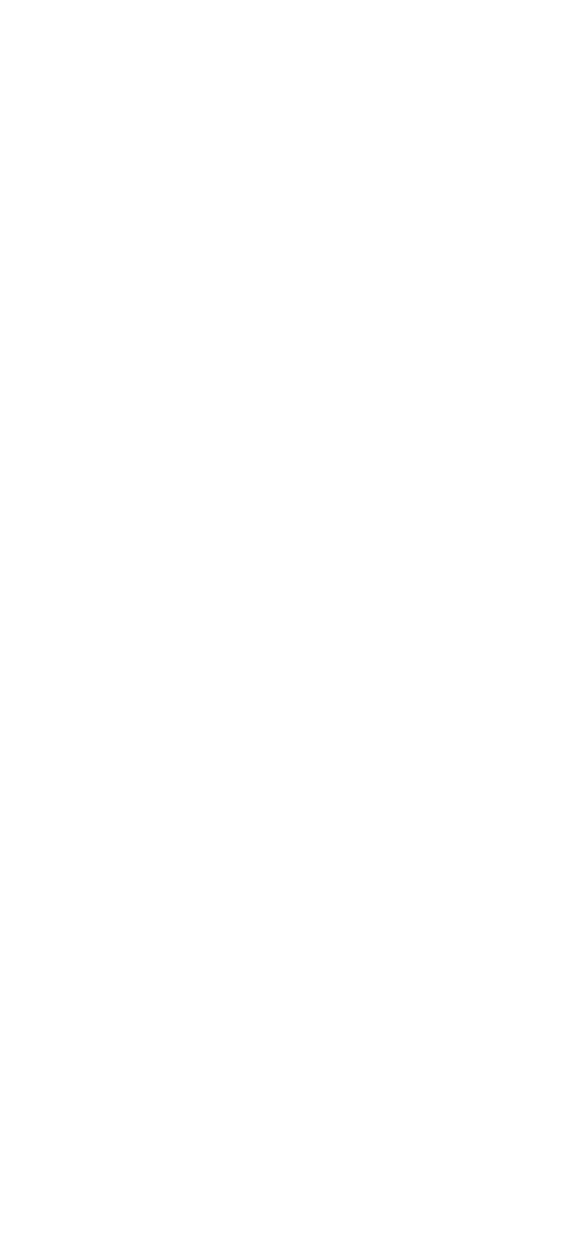
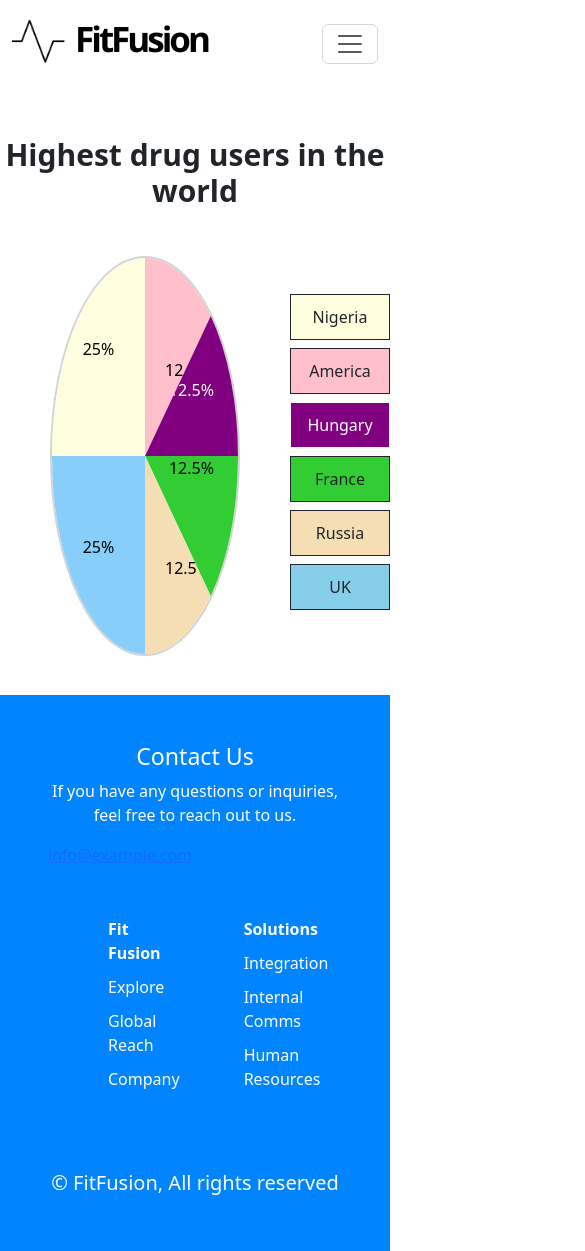
Before and after one commit to IAdejokun/FitFusion, a plain HTML site: page globalReach.html in a window 390 px wide. Shown: the top 1251 px of the page, 585 px wide, since content can reach past the window. Before the commit the page ends 844 px from the top, so only its background shows below. Drawn offline with nearby package versions, Linux system fonts and the light colour scheme.

Commit message:
updated nav on all paged, global reach updated, style.css upbated

```diff
--- a/globalReach.html
+++ b/globalReach.html
@@ -0,0 +1,207 @@
+<!DOCTYPE html>
+<html lang="en">
+<head>
+    <meta charset="UTF-8">
+    <meta http-equiv="X-UA-Compatible" content="IE=edge">
+    <meta name="viewport" content="width=device-width, initial-scale=1.0">
+    <title>Fit Fusion</title>
+    <link rel="stylesheet" href="style.css">
+    <link href="https://cdn.jsdelivr.net/npm/bootstrap@5.3.1/dist/css/bootstrap.min.css" rel="stylesheet" integrity="sha384-4bw+/aepP/YC94hEpVNVgiZdgIC5+VKNBQNGCHeKRQN+PtmoHDEXuppvnDJzQIu9" crossorigin="anonymous">
+    <link href="https://unpkg.com/aos@2.3.1/dist/aos.css" rel="stylesheet">
+    <link rel="stylesheet" href="https://cdnjs.cloudflare.com/ajax/libs/font-awesome/6.4.2/css/all.min.css" integrity="sha512-z3gLpd7yknf1YoNbCzqRKc4qyor8gaKU1qmn+CShxbuBusANI9QpRohGBreCFkKxLhei6S9CQXFEbbKuqLg0DA==" crossorigin="anonymous" referrerpolicy="no-referrer" />
+
+</head>
+<body>
+    <header>
+
+            <nav class="navbar container ">
+                <div class="container-fluid">
+                  <a class="navbar-brand" href="#"><img src="./assets/logo.png" class="logoImg" alt="fitfusionImg"><span class="logo">FitFusion</span></a>
+
+                  <ul class="d-lg-flex d-none">
+                    <li class="p-3"><a href="#" class="hover-underline-animation" title="Products & Services">Explore</a></li>
+                    <li class="p-3"><a href="globalReach.html" class="hover-underline-animation" title="Export Countries">Global Reach</a></li>
+                    <li class="p-3"><a href="#" class="hover-underline-animation" title="Organization Chart">Company</a></li>
+                    <li class="p-3"><a href="connect.html" class="hover-underline-animation" title="Feedback Form">Connect</a></li>
+                    <li class="p-3"><a href="#" class="hover-underline-animation" title="Marketing Video">Media</a></li>
+                    <li class="p-3"><a href="social.html" class="hover-underline-animation" title="Social Media Functions">Social</a></li>
+                  </ul>
+
+                  <button class="navbar-toggler d-lg-none" type="button" data-bs-toggle="offcanvas" data-bs-target="#offcanvasNavbar" aria-controls="offcanvasNavbar" aria-label="Toggle navigation">
+                    <span class="navbar-toggler-icon"></span>
+                  </button>
+                  <div class="offcanvas offcanvas-end" tabindex="-1" id="offcanvasNavbar" aria-labelledby="offcanvasNavbarLabel">
+                    <div class="offcanvas-header">
+                      <h5 class="offcanvas-title" id="offcanvasNavbarLabel"><img src="./assets/logo.png" class="logoImg" alt="fitfusionImg"><span class="logo">FitFusion</span></h5>
+                      <button type="button" class="btn-close" data-bs-dismiss="offcanvas" aria-label="Close"></button>
+                    </div>
+                    <div class="offcanvas-body">
+                      <ul class="navbar-nav justify-content-end flex-grow-1 pe-3">
+                        <li class="nav-item">
+                          <a class="nav-link active" aria-current="page" href="#">Explore</a>
+                        </li>
+                        <li class="nav-item">
+                            <a class="nav-link active" aria-current="page" href="#">Global Reach</a>
+                          </li>
+                          <li class="nav-item">
+                            <a class="nav-link active" aria-current="page" href="#">Company</a>
+                          </li>
+                          <li class="nav-item">
+                            <a class="nav-link active" aria-current="page" href="#">Connect</a>
+                          </li>
+                          <li class="nav-item">
+                            <a class="nav-link active" aria-current="page" href="#">Media</a>
+                          </li>
+                          <li class="nav-item">
+                            <a class="nav-link active" aria-current="page" href="#">Social</a>
+                          </li>
+                          </ul>
+                        </li>
+                      </ul>
+                      <form class="d-flex mt-3" role="search">
+                        <input class="form-control me-2" type="search" placeholder="Search" aria-label="Search">
+                        <button class="btn btn-outline-success" type="submit">Search</button>
+                      </form>
+                    </div>
+                  </div>
+                </div>
+              </nav>
+        </header>
+
+        <main>
+            <h1 class="heading">Highest drug users in the world</h1>
+            <div class="wrapper">
+
+                <div class="pie-wrap">
+
+
+                        <div class="light-yellow entry">
+                            <p>25%</p>
+                            <p class="entry-value">Nigeria</p>
+                        </div>
+
+                        <div class="sky-blue entry">
+                            <p>25%</p>
+                            <p class="entry-value">America</p>
+                        </div>
+
+                        <div class="pink entry">
+                            <p>12.5%</p>
+                            <p class="entry-value">Hungary </p>
+                        </div>
+
+                        <div class="purple entry">
+                            <p> 12.5%</p>
+                            <p class="entry-value">France</p>
+                        </div>
+
+                        <div class="green entry">
+                            <p> 12.5%</p>
+                            <p class="entry-value">Russia</p>
+                        </div>
+
+                        <div class="wheat entry">
+                            <p> 12.5%</p>
+                            <p class="entry-value">UK</p>
+                        </div>
+
+
+                </div>
+
+                <div class="key-wrap">
+                    <input type="radio" id="rice" name="values" class="rice-key"/>
+                    <label for="rice" class="rice-label">Nigeria</label>
+
+                    <input type="radio" name="values" id="beans" class="beans-key"/>
+                    <label for="beans" class="beans-label"> America</label>
+
+                    <input type="radio" name="values" id="plantain" class="plantain-key"/>
+                    <label for="plantain" class="plantain-label"> Hungary</label>
+
+                    <input type="radio" name="values" id="potato" class="potato-key"/>
+                    <label for="potato" class="potato-label"> France</label>
+
+                    <input type="radio" name="values" id="yam" class="yam-key"/>
+                    <label for="yam" class="yam-label"> Russia</label>
+
+                    <input type="radio" name="values" id="pasta" class="pasta-key"/>
+                    <label for="pasta" class="pasta-label">UK</label>
+
+                    <p class="rice-text text">Nigeria uses up 25%</p>
+                    <p class="beans-text text">America uses up 12.5% </p>
+                    <p class="plantain-text text"> Hungary uses up 12.5% </p>
+                    <p class="potato-text text"> France uses up 12.5% </p>
+                    <p class="yam-text text"> Russia uses up 12.5% </p>
+                    <p class="pasta-text text"> UK uses up 25% </p>
+                </div>
+
+
+
+            </div>
+
+
+        </main>
+
+        <footer class="p-5">
+            <h3 class="text-center">Contact Us</h3>
+            <p class="text-center">If you have any questions or inquiries, feel free to reach out to us.</p>
+            <a href="mailto:info@example.com">info@example.com</a>
+          <div class="container d-flex mt-4 mb-4 justify-content-between">
+            <div class="p-3">
+            <ul>
+                <li class="fw-bold">Fit Fusion</li>
+                <li><a href="#">Explore</a></li>
+                <li><a href="#">Global Reach</a></li>
+                <li><a href="#">Company</a></li>
+            </ul>
+           </div>
+
+           <div class="p-3">
+            <ul>
+                <li class="fw-bold">Solutions</li>
+                <li><a href="#">Integration</a></li>
+                <li><a href="#">Internal Comms</a></li>
+                <li><a href="#">Human Resources</a></li>
+            </ul>
+           </div>
+
+           <div class="p-3">
+            <ul>
+                <li class="fw-bold">Legal</li>
+                <li><a href="#">Help</a></li>
+                <li><a href="#">Privacy Policy</a></li>
+                <li><a href="#">Terms of Use</a></li>
+            </ul>
+           </div>
+
+           <div class="p-3">
+            <ul>
+                <li class="fw-bold">Follow Us</li>
+                <li><a href="#">Instagram</a></li>
+                <li><a href="#">X (F.K.A Twitter)</a></li>
+                <li><a href="#">Facebook</a></li>
+            </ul>
+           </div>
+
+           <div class="p-3">
+            <ul>
+                <li class="fw-bold">Contact Us</li>
+                <li><a href="#">+234123456789</a></li>
+                <li><a href="#">123, Lagos Street, Ikeja, Lagos, Nigeria. </a></li>
+            </ul>
+           </div>
+        </div>
+           <h5 class="d-block text-center mt-5 fw-light">&copy; FitFusion, All rights reserved</h5>
+        </footer>
+
+
+
+
+
+
+        <script src="https://cdn.jsdelivr.net/npm/bootstrap@5.3.1/dist/js/bootstrap.bundle.min.js" integrity="sha384-HwwvtgBNo3bZJJLYd8oVXjrBZt8cqVSpeBNS5n7C8IVInixGAoxmnlMuBnhbgrkm" crossorigin="anonymous"></script>
+        <script src="https://cdn.jsdelivr.net/npm/bootstrap@5.3.1/dist/js/bootstrap.bundle.min.js" integrity="sha384-HwwvtgBNo3bZJJLYd8oVXjrBZt8cqVSpeBNS5n7C8IVInixGAoxmnlMuBnhbgrkm" crossorigin="anonymous"></script>
+        <script src="https://unpkg.com/aos@2.3.1/dist/aos.js"></script>
+    </body>
+</body>
+</html>
--- a/style.css
+++ b/style.css
@@ -242,8 +242,8 @@ footer ul li a{
   z-index: 1;
   position: absolute;
   top: 200px;
-  left:40%;
-  font-size: clamp(30px, 10vh, 70px);
+  text-align: center;
+  font-size: clamp(30px, 7vh, 70px);
   color: #fff;
 }
 
@@ -258,9 +258,6 @@ footer ul li a{
 
 }
 
-.social-2 .social-icon:hover {
-  scale: 1.2;
-}
 
 .social-2 .social-icon i {
   text-align: center;
@@ -331,3 +328,250 @@ footer ul li a{
  }
 
 /* end of social.html styling*/
+
+/* globalreach styling*/
+
+.heading{
+  text-align: center;
+  margin-top: 50px;
+  font-size: 60px;
+  font-weight: bold;
+}
+@media (max-width:512px) {
+  .heading{
+    text-align: center;
+    margin-top: 50px;
+    font-size: 30px;
+    font-weight: bold;
+  }
+}
+
+.wrapper{
+  display: flex;
+  align-items: center;
+  justify-content: center;
+}
+
+.pie-wrap{
+  border: 2px solid lightgrey;
+  width: 400px;
+  height: 400px;
+  margin: 10% 50px 10% 50px;
+  position: relative;
+  border-radius: 50%;
+  color: black;
+  overflow: hidden;
+  animation: pie-size 500ms 500ms ease forwards;
+}
+.pie-wrap .entry{
+  display: flex;
+  flex-direction: column;
+  justify-content: center;
+  align-items: center;
+}
+
+/* *the individual entries* */
+
+.sky-blue{
+  background-color: lightskyblue;
+  height:50%;
+  width: 50%;
+  display: block;
+}
+
+.light-yellow{
+  background-color: lightyellow;
+  height:50%;
+  width: 50%;
+}
+
+.pink{
+  background-color: pink;
+  height:50%;
+  position: absolute;
+  top: 0px;
+  right: 0;
+  width: 50%;
+  clip-path: polygon(0 0, 100% 0%, 0% 100%);
+}
+
+.purple{
+  background-color: purple;
+  height:50%;
+  width: 50%;
+  right: 0;
+  top: 0;
+  position: absolute;
+  clip-path:polygon(0% 100%, 100% 0%, 100% 100%);
+}
+
+.green{
+  background-color: limegreen;
+  height:50%;
+  width: 50%;
+  right: 0;
+  top: 50%;
+  position: absolute;
+  clip-path:polygon(0% 0%, 100% 0%, 100% 100%);
+}
+
+.wheat{
+  background-color: wheat;
+  height:50%;
+  width: 50%;
+  right: 0;
+  top: 50%;
+  position: absolute;
+  clip-path:polygon(0% 0%, 100% 100%, 0% 100%);
+}
+
+.pie-wrap .purple p{
+  position: absolute;
+  top: 140px;
+  color: white;
+}
+.pie-wrap .purple p:first-child{
+  top: 120px;
+}
+
+.pie-wrap .green p{
+  position: absolute;
+  top: 20px;
+}
+
+.pie-wrap .green p:first-child{
+  top: 0px;
+}
+
+.pie-wrap .pink p, .pie-wrap .wheat p{
+  position: absolute;
+  left: 20px;
+  top: 80px;
+}
+
+.pie-wrap .pink, .pie-wrap .wheat{
+  justify-content: flex-start;
+}
+
+.pie-wrap .pink p:first-child, .pie-wrap .wheat p:first-child{
+  top: 100px;
+}
+
+.entry .entry-value{
+  display: none;
+  transition: all 500ms linear;
+}
+.entry:hover .entry-value{
+  display: block;
+}
+
+.entry{
+  transition: all 500ms linear ;
+}
+.entry:hover{
+  filter: invert();
+}
+
+.key-wrap label{
+  display: block;
+  border: 1px solid;
+  width: 100px;
+  text-align: center;
+  padding: 10px 15px;
+  cursor: pointer;
+  margin-bottom: 8px;
+  }
+
+input[type="radio"]{
+    display: none;
+}
+
+.rice-label{
+  background-color: lightyellow;
+  visibility: hidden;
+  animation: display-key 500ms 1s  ease forwards;
+}
+.beans-label{
+  background-color: pink;
+  visibility: hidden;
+  animation: display-key 500ms 1.5s  ease forwards;
+}
+.plantain-label{
+  background-color: purple;
+  color: white;
+  visibility: hidden;
+  animation: display-key 500ms 2s  ease forwards;
+}
+.potato-label{
+  background-color: limegreen;
+  visibility: hidden;
+  animation: display-key 500ms 2.5s  ease forwards;
+}
+.yam-label{
+  background-color: wheat;
+  visibility: hidden;
+  animation: display-key 500ms 3s  ease forwards;
+}
+.pasta-label{
+  background-color: skyblue;
+  visibility: hidden;
+  animation: display-key 500ms 3.5s  ease forwards;
+}
+
+.text{
+  display: none;
+  margin-left: -50px;
+  position: absolute;
+  margin-top: 50px;
+  font-size: 20px;
+  padding-bottom: 4px;
+  padding-top: 4px;
+  border-bottom: 5px solid ;
+  border-top: 5px solid ;
+}
+.key-wrap label:active{
+  opacity: .5;
+}
+.rice-key:checked ~ .rice-text, .beans-key:checked ~ .beans-text, .plantain-key:checked ~ .plantain-text,  .potato-key:checked ~ .potato-text, .yam-key:checked ~ .yam-text, .pasta-key:checked ~ .pasta-text{
+  display: block;
+}
+
+.rice-text{
+  border-color: black;
+}
+.beans-text{
+  border-color:  pink;
+}
+.plantain-text{
+  border-color:  purple;
+}
+.potato-text{
+  border-color:  limegreen;
+}
+.yam-text{
+  border-color:  wheat;
+}
+.pasta-text{
+  border-color:  skyblue;
+}
+
+@keyframes pie-size {
+  from{
+    width:0px;
+  }
+  to{
+    width: 400px;
+    height: 400px;
+  }
+}
+
+@keyframes display-key {
+  from{
+    visibility: hidden;
+  }
+  to{
+    visibility: visible;
+  }
+}
+
+/* end of globalreach styling*/
```
Also changed, not shown: connect.html (+1 -1 lines), index.html (+1 -1 lines), social.html (+1 -1 lines).
